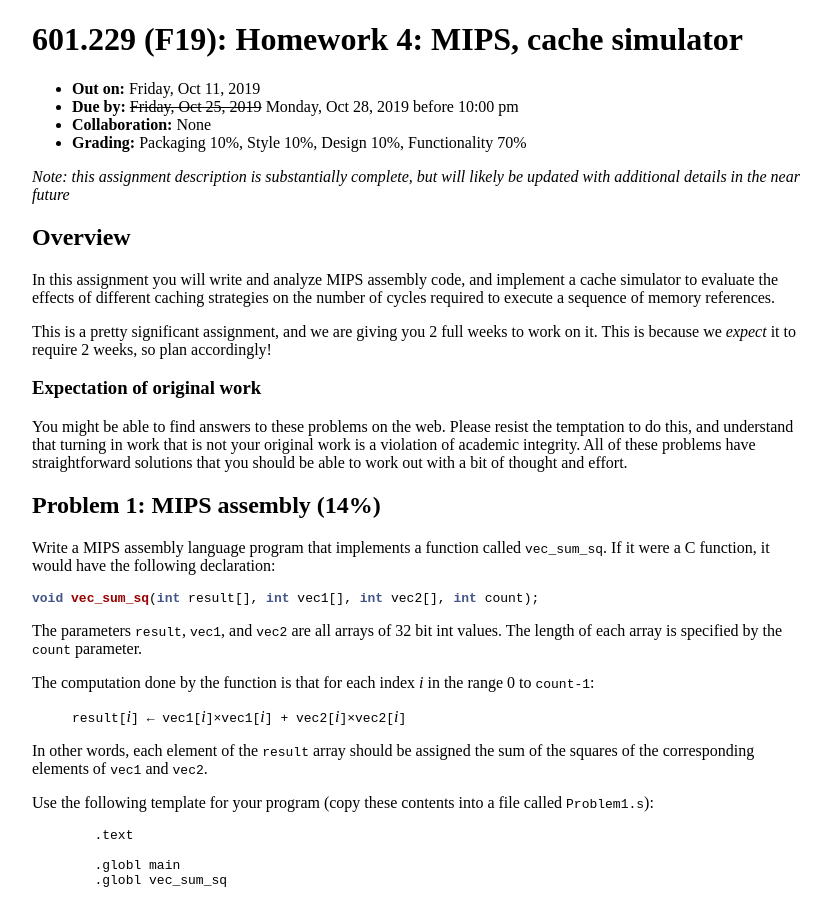
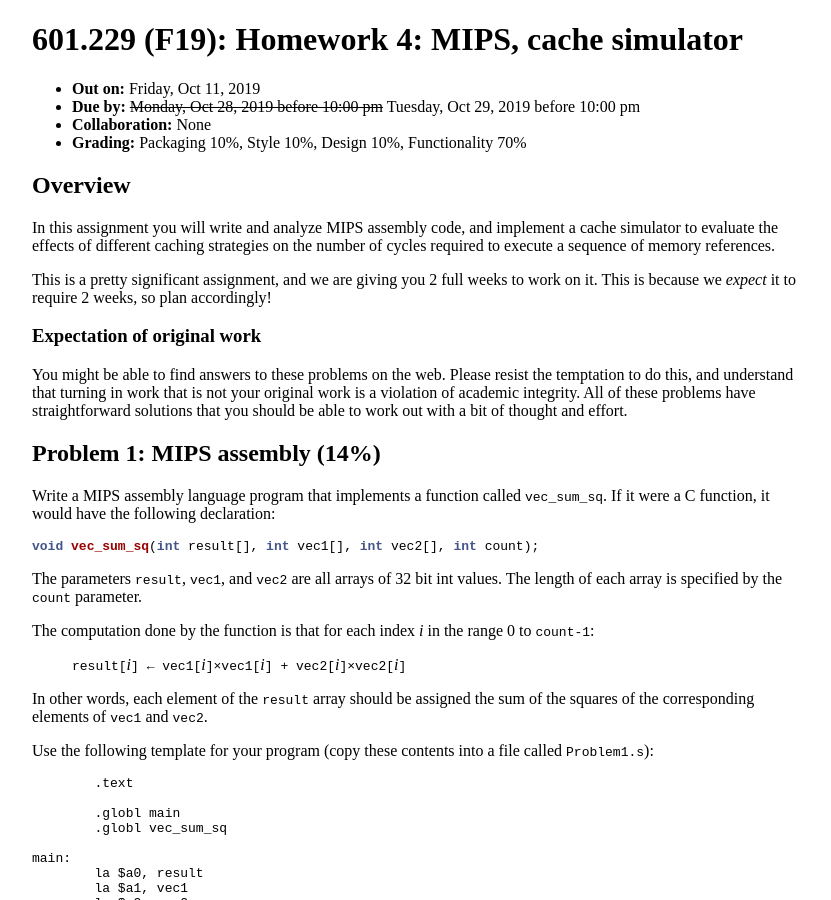
Before and after one commit to jhucsf/fall2019, a Jekyll site: the page built from hw/hw4.md, in a window 1280 px wide and 900 px high. Shown: the whole window, without its empty margins (224-1055 px from the left). Built offline with Jekyll 4.4.1, drawn with Linux system fonts in a browser that asks for light colours.

Commit message:
one day extension on hw4

```diff
--- a/hw/hw4.md
+++ b/hw/hw4.md
@@ -4,11 +4,9 @@ title: "Homework 4: MIPS, cache simulator"
 ---
 
 -   **Out on:** Friday, Oct 11, 2019
--   **Due by:** <strike>Friday, Oct 25, 2019</strike> Monday, Oct 28, 2019 before 10:00 pm
+-   **Due by:**  <strike>Monday, Oct 28, 2019 before 10:00 pm</strike> Tuesday, Oct 29, 2019 before 10:00 pm
 -   **Collaboration:** None
 -   **Grading:** Packaging 10%, Style 10%, Design 10%, Functionality 70%
-
-*Note: this assignment description is substantially complete, but will likely be updated with additional details in the near future*
 
 ## Overview
 
```
Also changed, not shown: index.md (+1 -1 lines).
